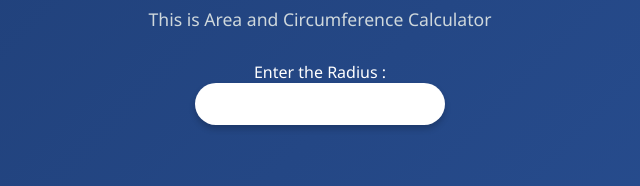
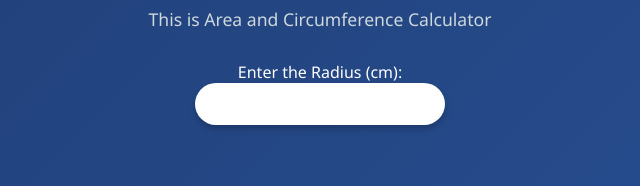
Before and after one commit to TanmayRongre/Area-Circumference, a plain HTML site: page index.html in a window 1280 px wide. Shown: the part 270-456 px from the top of the page, 320-960 px from the left. Drawn offline with Linux system fonts and the light colour scheme.

Commit message:
Update index.html

```diff
--- a/index.html
+++ b/index.html
@@ -13,7 +13,7 @@
     <p id="myP">This is Area and Circumference Calculator</p>
 
 
-    <lable>Enter the Radius : </lable>
+    <lable>Enter the Radius (cm): </lable>
     <input id="MyText"> <br><br>
     <button id="MySubmit">Submit</button>
 
@@ -23,4 +23,5 @@
     <script src="index.js"></script>
 </body>
 
+
 </html>
```
